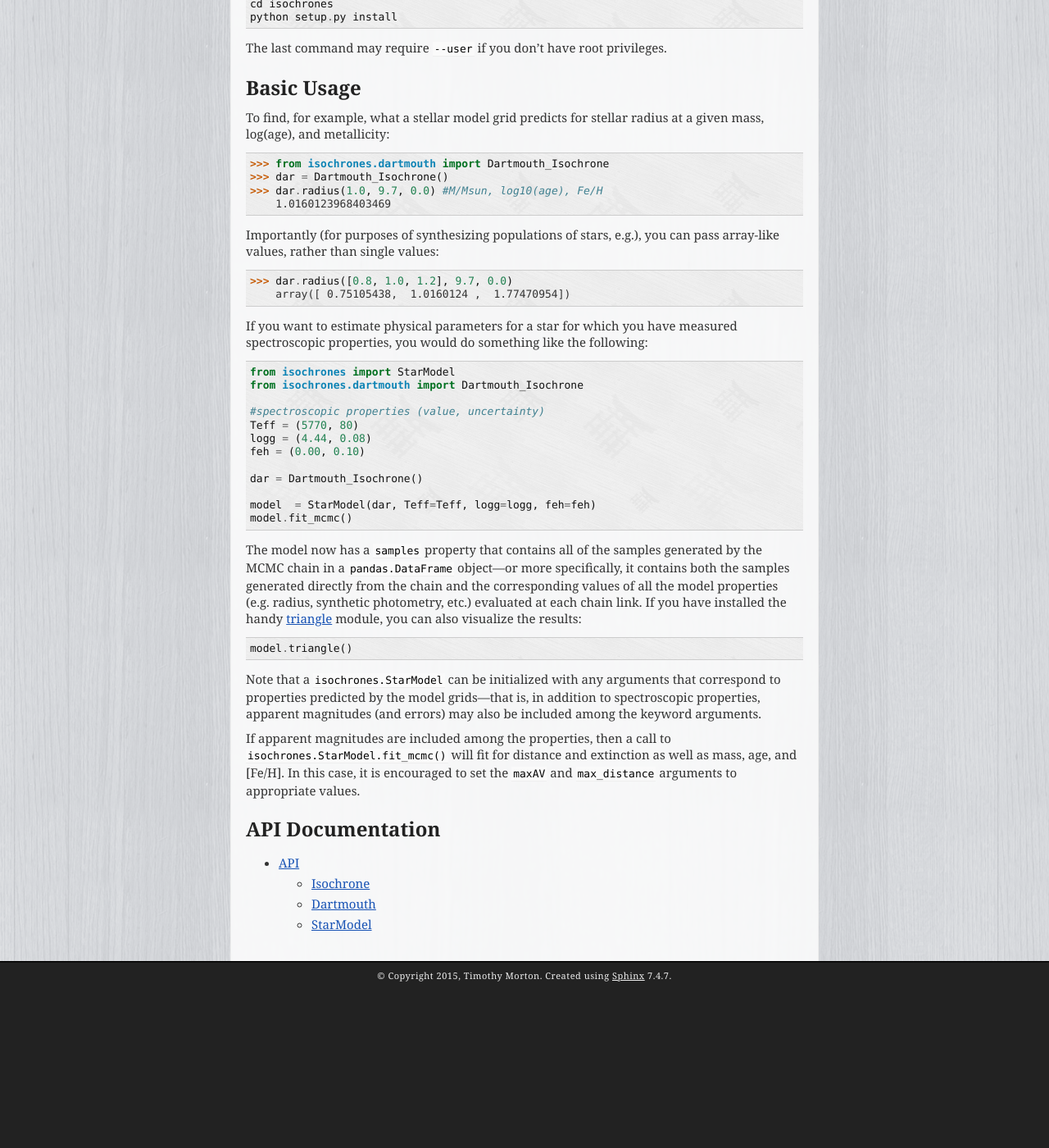
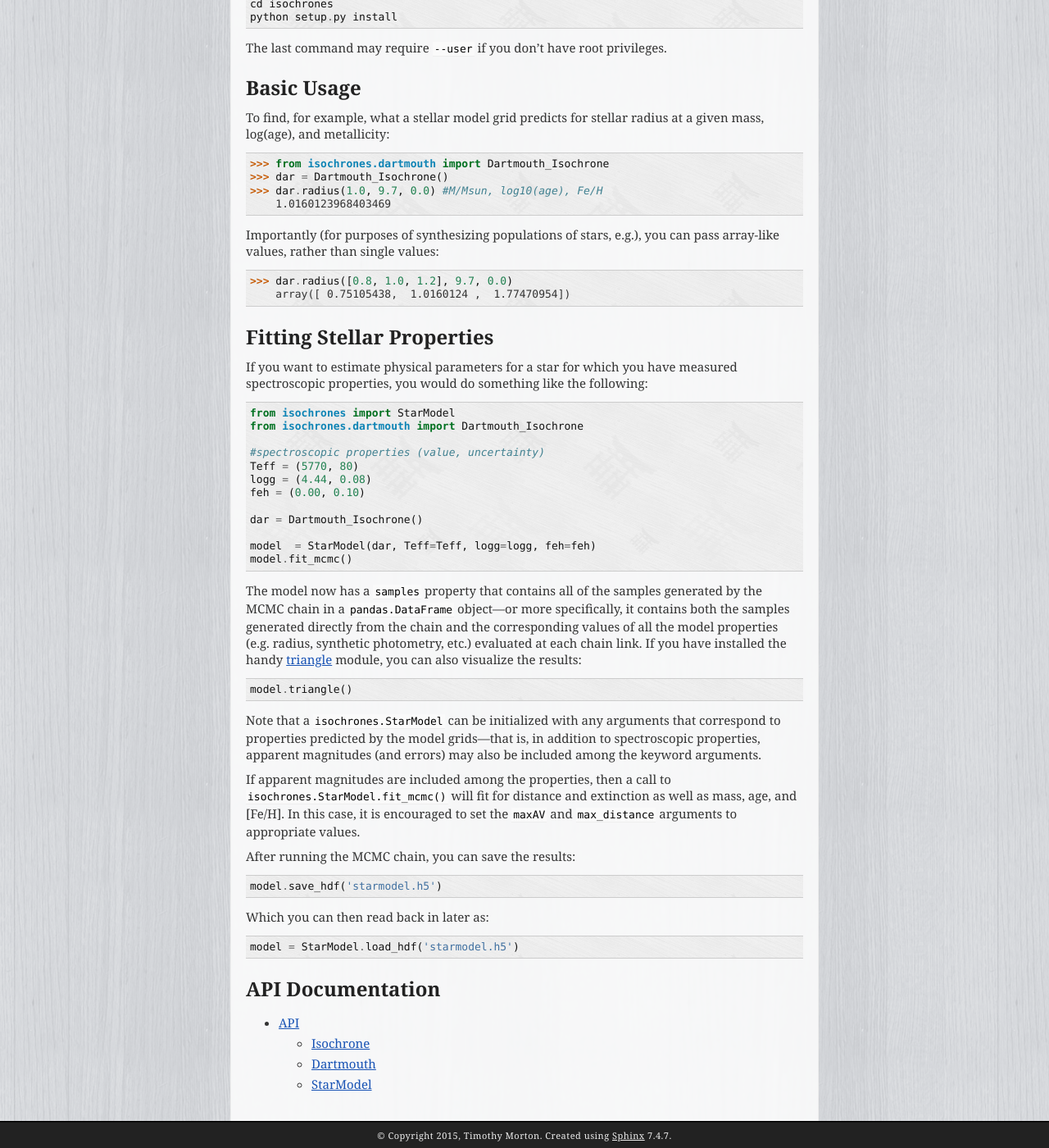
Before and after one commit to timothydmorton/isochrones, a Sphinx documentation site: the page built from docs/index.rst, in a window 1280 px wide and 1400 px high, scrolled down 622 px. Shown: the whole window at 82% size. Built offline with Sphinx 7.4.7, drawn with Linux system fonts in a browser that asks for light colours; before the commit the page ends 1827 px from its top, so only the background shows below that.

Commit message:
doc edits

```diff
--- a/docs/index.rst
+++ b/docs/index.rst
@@ -55,6 +55,9 @@ you can pass array-like values, rather than single values::
     >>> dar.radius([0.8, 1.0, 1.2], 9.7, 0.0)
         array([ 0.75105438,  1.0160124 ,  1.77470954])
 
+Fitting Stellar Properties
+------------------------
+
 If you want to estimate physical parameters for a star for which you
 have measured spectroscopic properties, you would do something like
 the following:
@@ -97,6 +100,15 @@ to :func:`isochrones.StarModel.fit_mcmc` will fit for distance and extinction as
 well as mass, age, and [Fe/H].  In this case, it is encouraged to set
 the ``maxAV`` and ``max_distance`` arguments to appropriate values.
 
+After running the MCMC chain, you can save the results::
+
+    model.save_hdf('starmodel.h5')
+
+Which you can then read back in later as::
+
+    model = StarModel.load_hdf('starmodel.h5')
+
+
 API Documentation
 -----------------
 
```
